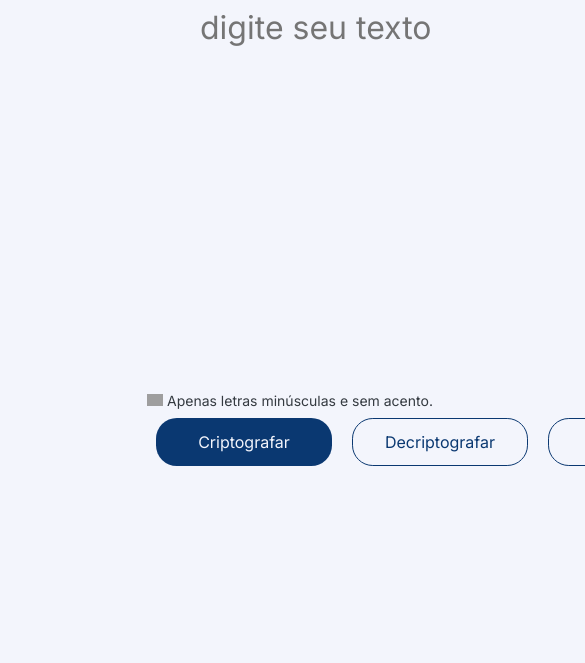
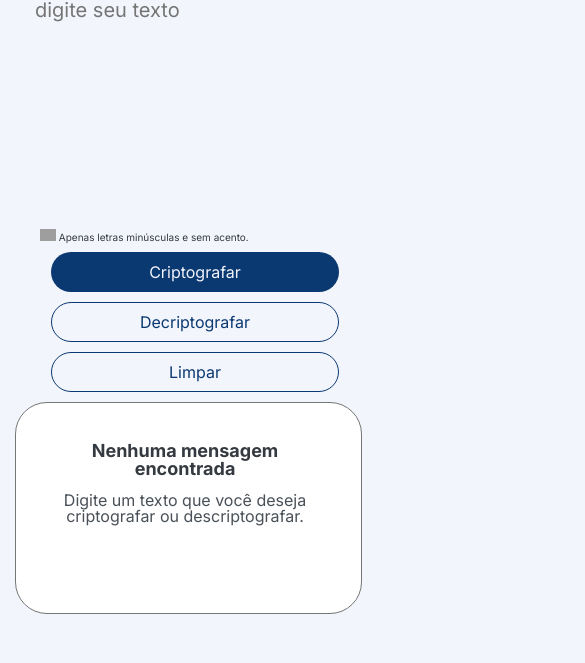
Before and after one commit to Tuanemendes/Decodificador-de-Texto-Alura-Challenges-Oracle-ONE, a plain HTML site: page assest/index.html in a window 390 px wide. Shown: the part 108-771 px from the top of the page, 585 px wide, since content can reach past the window. Drawn offline with Linux system fonts and the light colour scheme.

Commit message:
reponsividade

```diff
--- a/assest/css/style.css
+++ b/assest/css/style.css
@@ -15,6 +15,7 @@
 }
 
 html {
+
     height: 100vh;
 
 }
@@ -168,7 +169,7 @@ main {
     position: fixed;
     color: var(--gray-500);
     text-align: center;
-    margin: 300px 0px 0px 80px;
+    margin: 360px 0px 0px 80px;
     /* padding: 25px; */
 }
 
@@ -180,7 +181,7 @@ main {
     color: var(--gray-400);
     position: fixed;
     text-align: center;
-    margin: 370px 0px 0px 70px;
+    margin: 430px 0px 0px 70px;
     /* padding: 30px; */
 }
 
@@ -229,3 +230,191 @@ main {
     margin: 8px;
     width: 24px;
 }
+
+@media screen and (max-width: 1220px) and (max-height: 909px) {
+    .c-wait {
+        margin-right: 300px;
+        padding-top: 300px;
+    }
+
+    .c-textarea__output {
+        height: 700px;
+        background-size: 90% 40%;
+    }
+
+    .c-mensage-text1 {
+        margin: 450px 0px 0px 80px;
+    }
+
+    .c-mensage-text2 {
+        margin: 530px 0px 0px 70px;
+    }
+
+    .c-btn__copy-text {
+        margin-top: 42rem;
+    }
+}
+
+
+@media screen and (max-width: 768px) {
+
+    .c-section__input {
+        display: flex;
+        flex-direction: column;
+        align-items: center;
+        justify-content: center;
+        padding-left: 1rem;
+        padding-top: 6rem;
+    }
+
+    .c-section__output--responsive {
+        position: relative;
+    }
+
+    .c-textarea__output {
+        width: 600px;
+        height: 180px;
+        position: absolute;
+        top: 0;
+        margin-top: 600px;
+        margin-left: -600px;
+        background-image: none;
+        padding: 15px;
+        margin-bottom: 0;
+    }
+
+    .c-btn__encrypt,
+    .c-btn__decrypt,
+    .c-btn__clear {
+        margin-bottom: 100rem;
+
+    }
+
+    .c-mensage-text1 {
+        width: 500px;
+        position: relative;
+        margin: 660px 0px 0px 80px;
+        margin-left: -535px;
+        /* padding: 25px; */
+    }
+
+    .c-mensage-text2 {
+        width: 500px;
+        position: relative;
+        margin: 30px 0px 0px 70px;
+        margin-left: -535px;
+    }
+
+    .c-btn__copy-text {
+        width: 15rem;
+        margin-left: -400px;
+        margin-top: 850px;
+    }
+}
+
+@media screen and (max-width: 395px) {
+    body {
+        overflow: scroll;
+        height: 990px;
+    }
+
+    main {
+        display: flex;
+        flex-direction: column;
+        padding: 0 10px 0 10px;
+        margin: 5px;
+        position: relative;
+        top: 0;
+    }
+
+    .c-section__input {
+        display: flex;
+        flex-direction: column;
+        align-items: center;
+        justify-content: center;
+        padding-left: 0rem;
+        padding-top: 0rem;
+    }
+
+
+    .c-textarea__input {
+        width: 20rem;
+        height: 14rem;
+        font-weight: 400;
+        font-size: 20px;
+
+    }
+
+    .c-wait {
+        width: 300px;
+        font-size: 10px;
+        margin-top: 0;
+        margin-right: 10px;
+        padding-top: 5px;
+    }
+
+    .c-btns__decoder {
+        display: flex;
+        flex-direction: column;
+    }
+
+    .c-btn__encrypt,
+    .c-btn__decrypt,
+    .c-btn__clear {
+        width: 18rem;
+        height: 2.5rem;
+        margin-bottom: 0rem;
+    }
+
+    .c-textarea__output {
+        width: 325px;
+        height: 190px;
+        position: relative;
+        top: 0;
+        margin-top: 10px;
+        margin-left: 0px;
+        background-image: none;
+        padding: 10px;
+        font-size: 20px;
+        margin-bottom: 0;
+    }
+
+    .c-mensage-text1 {
+        width: 280px;
+        position: absolute;
+        margin: 50px 0px 0px 0px;
+        margin-left: 0px;
+        font-size: 18px;
+        padding-left: 30px;
+    }
+
+    .c-mensage-text2 {
+        width: 280px;
+        position: absolute;
+        margin: 100px 0px 0px 0px;
+        margin-left: 0px;
+        font-size: 16px;
+        padding-left: 30px;
+    }
+
+    .c-btn__copy-text {
+        width: 18rem;
+        height: 2.5rem;
+        margin-left: 30px;
+        margin-top: 20px;
+        margin-bottom: 10px;
+
+    }
+    .c-footer {
+        font-size: 12px;
+        position: fixed;
+        bottom: 0;
+        width: 100%;
+        height: 70px;
+        left: 0;
+        right: 0;
+        z-index: 999;
+
+    }
+
+}
--- a/assest/index.html
+++ b/assest/index.html
@@ -21,7 +21,7 @@
         <img src="/assest/img/Header.png" alt="alura">
     </header>
     <main>
-        <section class="c-section__input">
+        <section class="c-section__input c-section__input--responsive">
             <textarea id="input-text" class="c-textarea__input" type="text" placeholder="Digite seu texto"></textarea>
 
 
@@ -33,8 +33,8 @@
                 <button id="btn-clear" class="c-btn__clear" clearText()>Limpar</button>
             </div>
         </section>
-        <section class="c-section__output">
-            <textarea id="output-text" class="c-textarea__output"></textarea>
+        <section class="c-section__output c-section__output--responsive">
+            <textarea id="output-text" class="c-textarea__output c-textarea__output--responsive"></textarea>
             <button class="c-btn__copy-text" id="btn-copy-text" copyText()>Copiar</button>
             <p class="c-mensage-text1" id="messagem1">Nenhuma mensagem encontrada</p>
             <p class="c-mensage-text2" id="messagem2">Digite um texto que você deseja criptografar ou
```
